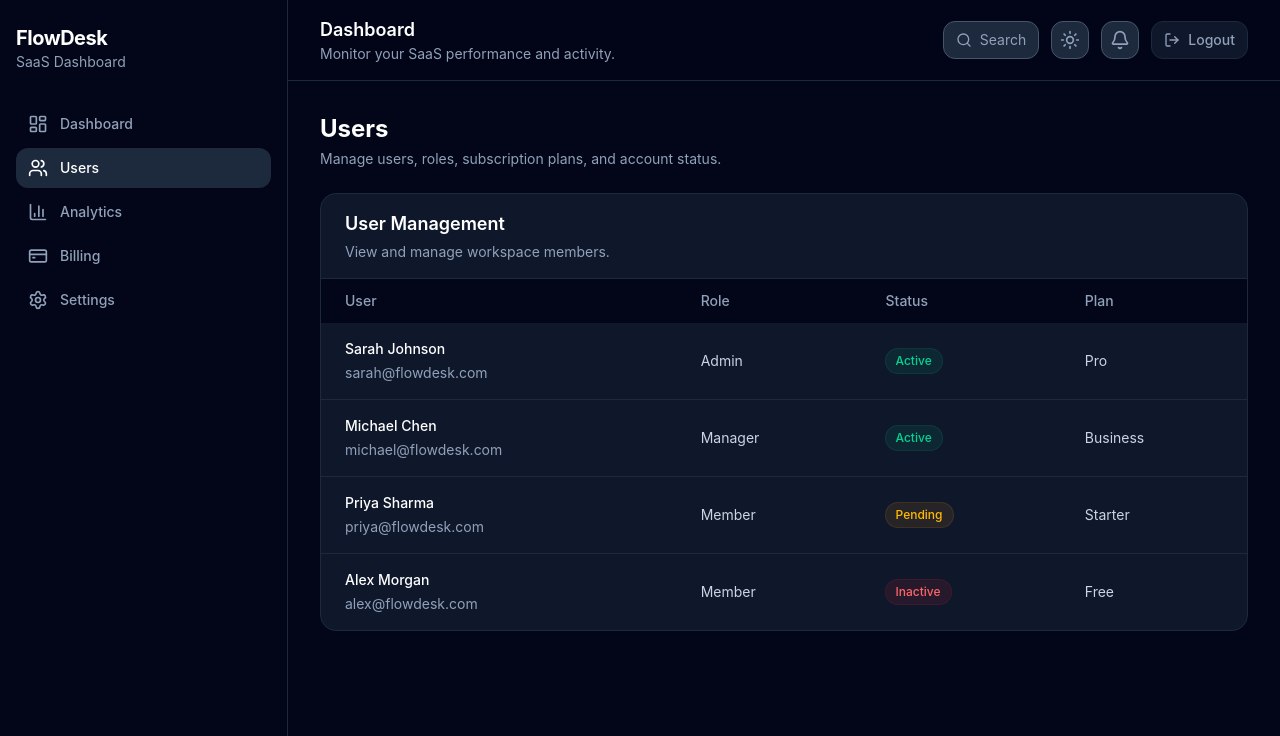
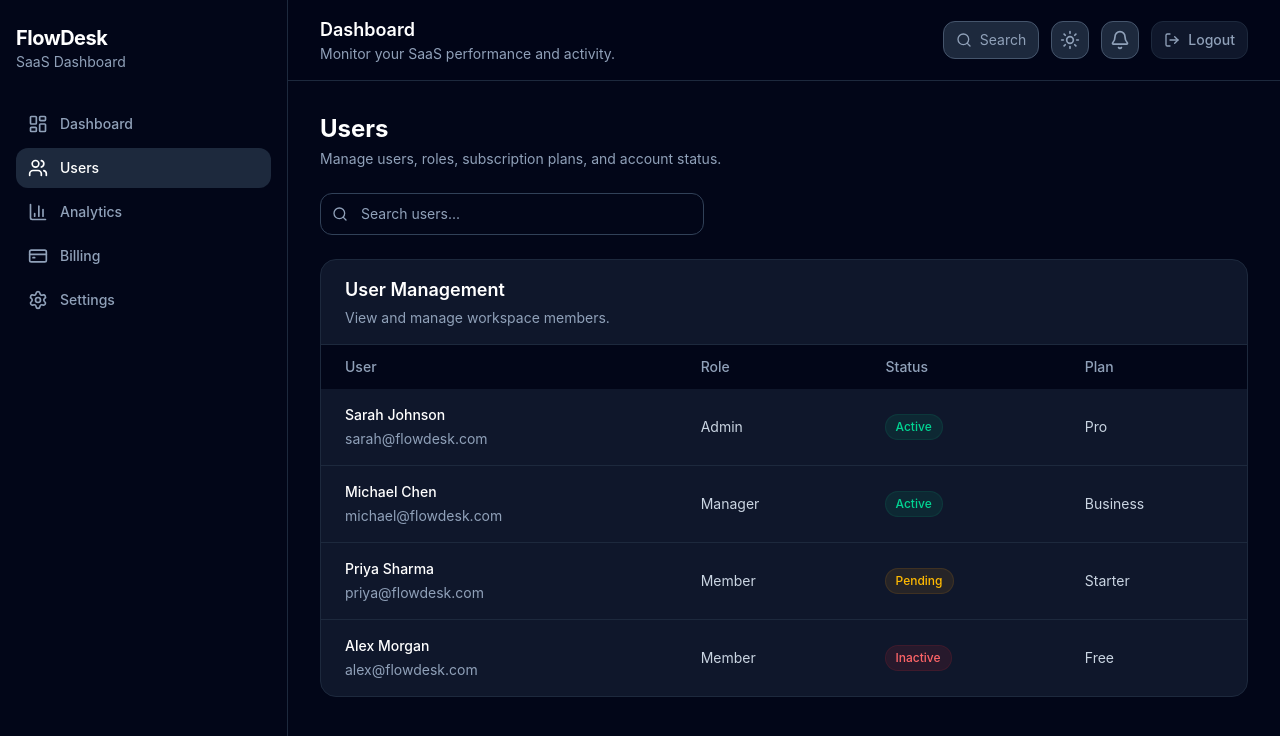
Before and after one commit to ReactRioters/flowdesk-saas-dashboard, a React (Vite) app: page /users in a window 1280 px wide. Shown: the top 736 px of the page. Built offline with nearby package versions, Linux system fonts and the light colour scheme; sample sign-in values are in the browser's storage.

Commit message:
added search filter to user

```diff
--- a/src/features/users/pages/users-page.tsx
+++ b/src/features/users/pages/users-page.tsx
@@ -4,13 +4,27 @@ import { StatusBadge } from "../../../components/ui/status-badge";
 import { getUsers } from "../../../services/users-service";
 import { UsersTableSkeleton } from "../components/users-table-skeleton";
 import { EmptyState } from "../../../components/ui/empty-state";
-import { Users } from "lucide-react";
+import { Search, Users } from "lucide-react";
+import { useMemo, useState } from "react";
+import { Input } from "../../../components/ui/input";
 
 export function UsersPage() {
+  const [search, setSearch] = useState("");
   const { data: users = [], isLoading } = useQuery({
     queryKey: ["users"],
     queryFn: getUsers,
   });
+  const filteredUsers = useMemo(() => {
+  return users.filter((user) => {
+    const searchValue = search.toLowerCase();
+
+    return (
+      user.name.toLowerCase().includes(searchValue) ||
+      user.email.toLowerCase().includes(searchValue) ||
+      user.role.toLowerCase().includes(searchValue)
+    );
+  });
+}, [users, search]);
 
   return (
     <div className="space-y-6">
@@ -22,6 +36,17 @@ export function UsersPage() {
           Manage users, roles, subscription plans, and account status.
         </p>
       </div>
+
+      <div className="relative max-w-sm">
+  <Search className="absolute left-3 top-1/2 h-4 w-4 -translate-y-1/2 text-slate-400" />
+
+  <Input
+    value={search}
+    onChange={(event) => setSearch(event.target.value)}
+    placeholder="Search users..."
+    className="pl-10"
+  />
+</div>
 
       <div className="overflow-hidden rounded-2xl border border-slate-200 bg-white dark:border-slate-800 dark:bg-slate-900">
         <div className="border-b border-slate-200 px-6 py-4 dark:border-slate-800">
@@ -36,7 +61,7 @@ export function UsersPage() {
         <div className="overflow-x-auto">
           {isLoading ? (
             <UsersTableSkeleton />
-          ) : users.length === 0 ? (
+          ) : filteredUsers.length === 0 ? (
             <EmptyState
               icon={<Users className="h-6 w-6" />}
               title="No users found"
@@ -53,7 +78,7 @@ export function UsersPage() {
               </thead>
 
               <tbody className="divide-y divide-slate-200 dark:divide-slate-800">
-                {users.map((user) => (
+                {filteredUsers.map((user) => (
                   <tr
                     key={user.id}
                     className="hover:bg-slate-50 dark:hover:bg-slate-800/50"
```
